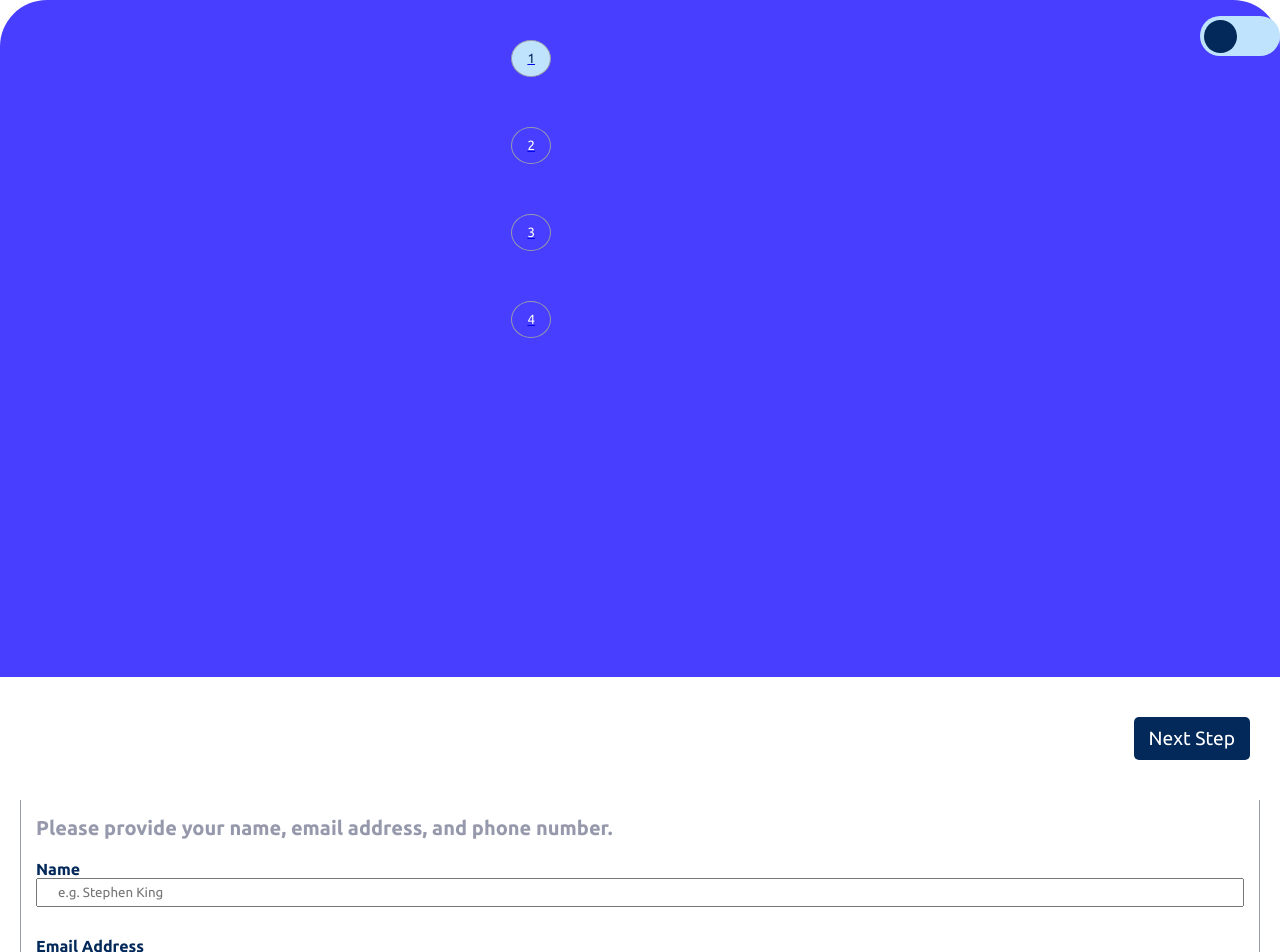
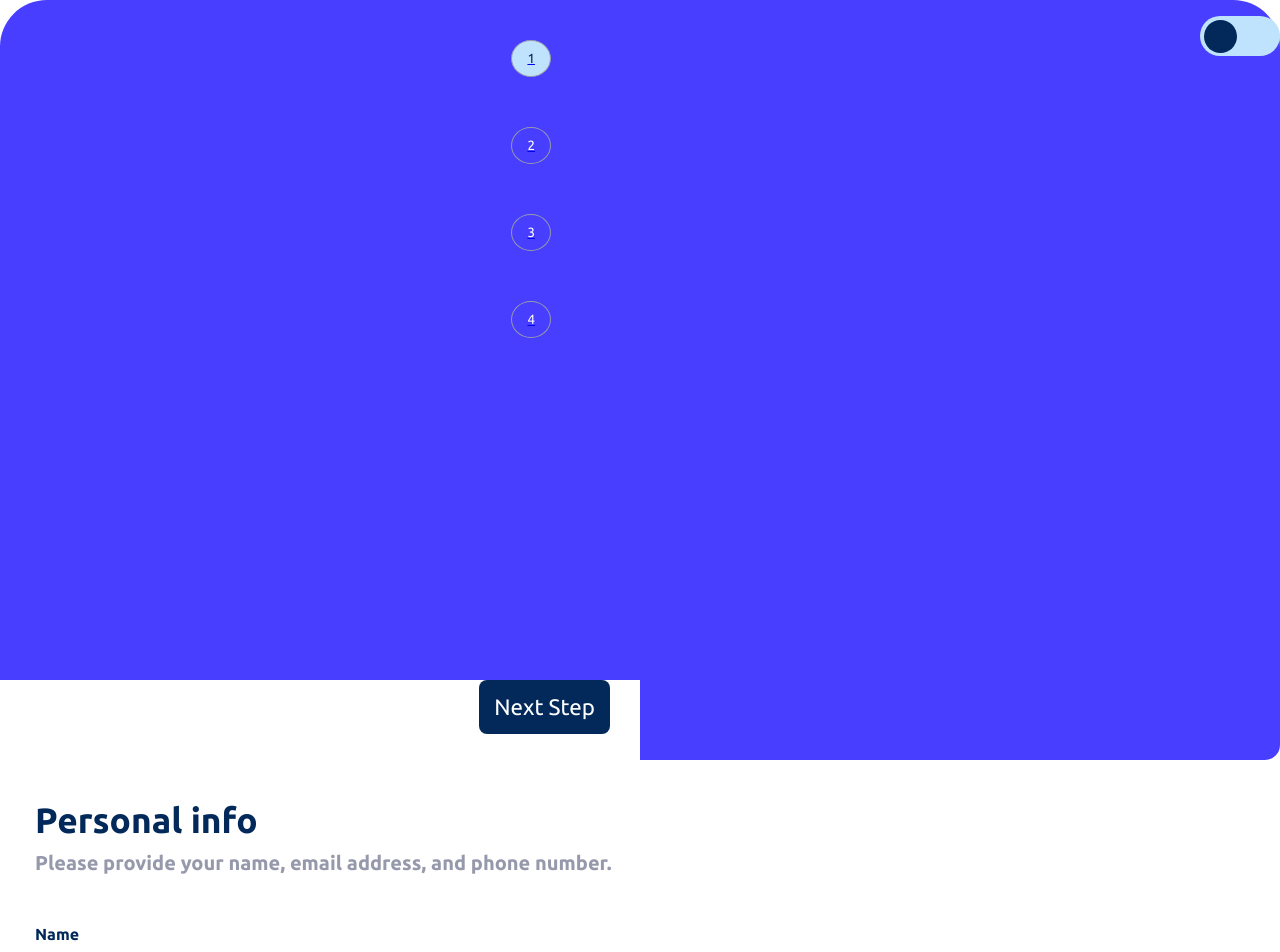
Before and after one commit to Haywayaheadshot/multi-step-form-main, a React (Create React App) app: page / in a window 1280 px wide. Shown: the top 952 px of the page. Built offline with nearby package versions, Linux system fonts and the light colour scheme.

Commit message:
Style first-page desktop verison to match frontend mentor requirements

```diff
--- a/src/styles/first-page.css
+++ b/src/styles/first-page.css
@@ -76,3 +76,71 @@
   border-radius: 5px;
   font-size: 1.2rem;
 }
+
+@media (min-width: 745px) {
+  .page-container {
+    margin: 0;
+    padding: 0;
+  }
+
+  .first-page-container {
+    border: none;
+    padding: 10px 15px;
+  }
+
+  .first-page-header {
+    color: hsl(213, 96%, 18%);
+    font-size: 2.2rem;
+    font-weight: 900;
+    margin: 0;
+  }
+
+  .first-page-info-description {
+    font-size: 20px;
+    font-weight: 700;
+    color: hsl(231, 11%, 63%);
+    margin: 0;
+    padding: 10px 0 50px 0;
+  }
+
+  .page-container form {
+    display: grid;
+    gap: 18px;
+  }
+
+  .labelling-header {
+    color: hsl(213, 96%, 18%);
+    margin: 0;
+    padding: 0 0 10px 0;
+    font-size: 1rem;
+  }
+
+  .first-page-input {
+    padding: 5px 30px;
+    min-height: 30px;
+    border-radius: 10px;
+  }
+
+  .first-page-footer {
+    position: fixed;
+    width: 50%;
+    bottom: 40px;
+    padding: 0;
+    min-height: 10vh;
+    display: flex;
+    flex-direction: row;
+  }
+
+  .fp-next-page-btn {
+    background-color: hsl(213, 96%, 18%);
+    color: hsl(0, 0%, 100%);
+    padding: 14px 15px;
+    border-radius: 8px;
+    font-size: 1.4rem;
+  }
+
+  .night .first-page-footer {
+    background-color: rgb(20, 15, 15);
+    border: none;
+  }
+}
```
